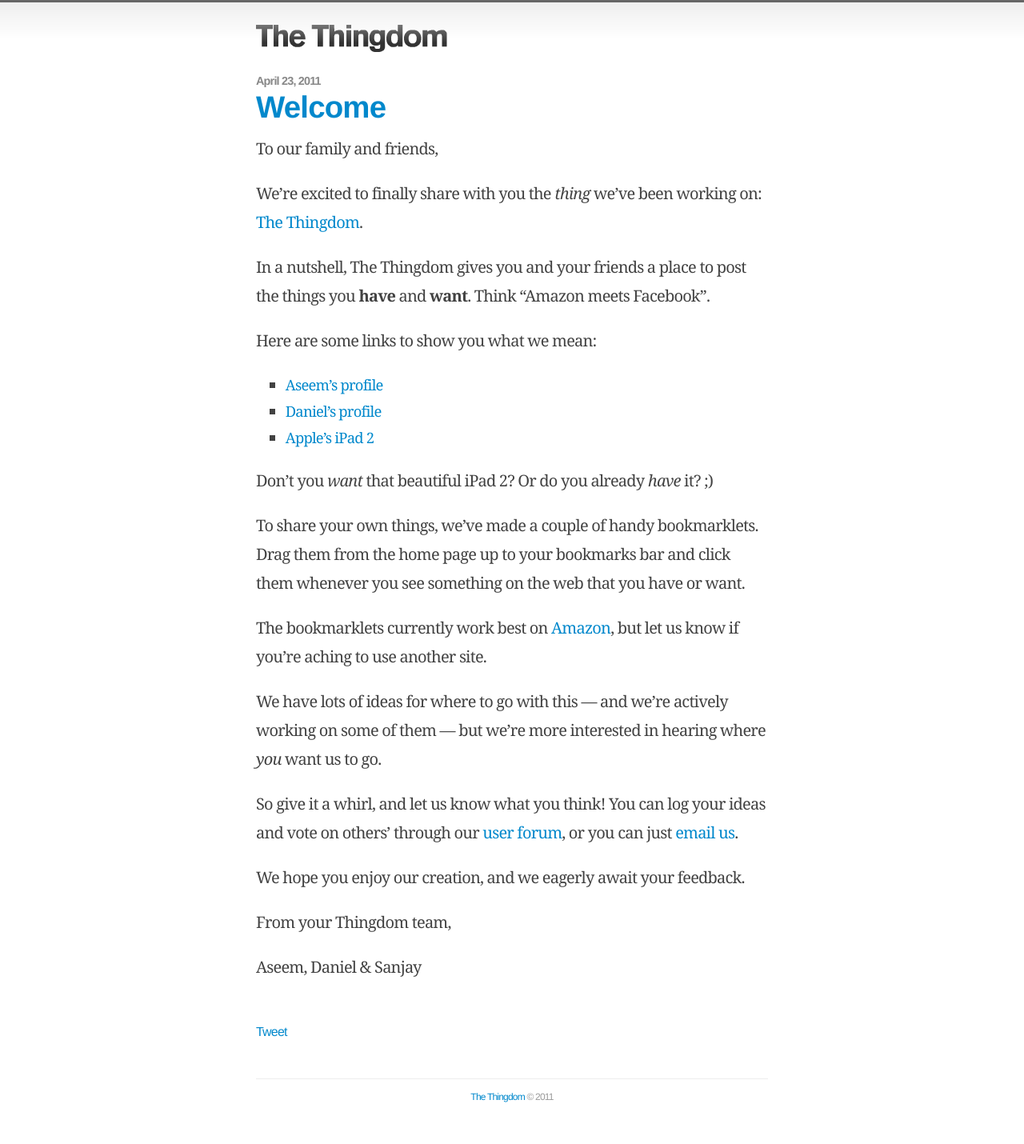
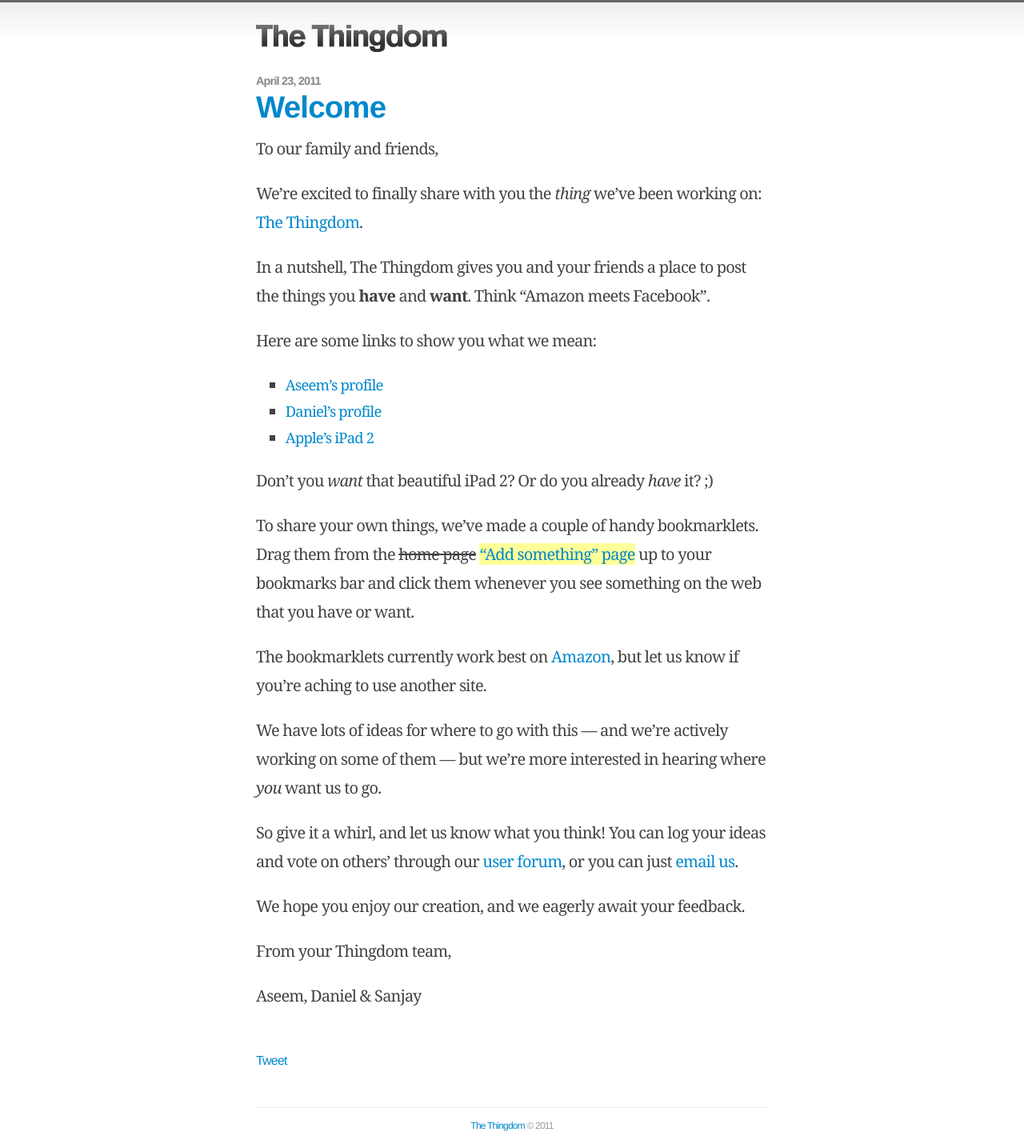
Before and after one commit to thingdom/thingdom-blog, a Jekyll site: the page built from _posts/2011-04-23-welcome.md, in a window 1280 px wide. Shown: the whole page at 80% size. Built offline with Jekyll 4.4.1, drawn with Linux system fonts in a browser that asks for light colours; comment, search, counter and statistics services are not loaded; before the commit the page ends 1394 px from its top, so only the background shows below that.

Commit message:
Update original blog post's bookmarklets location.
This one is explicitly marked as an edit.

```diff
--- a/_posts/2011-04-23-welcome.md
+++ b/_posts/2011-04-23-welcome.md
@@ -20,8 +20,12 @@
 Don't you *want* that beautiful iPad 2? Or do you already *have* it? ;)
 
 To share your own things, we've made a couple of handy bookmarklets.
-Drag them from the home page up to your bookmarks bar and click them
-whenever you see something on the web that you have or want.
+Drag them from the <del>home page</del>
+<ins markdown="1">["Add something" page][add]</ins>
+up to your bookmarks bar and click them whenever you see something on the web
+that you have or want.
+
+[add]: http://www.thethingdom.com/add
 
 The bookmarklets currently work best on [Amazon](http://www.amazon.com/), but
 let us know if you're aching to use another site.
```
